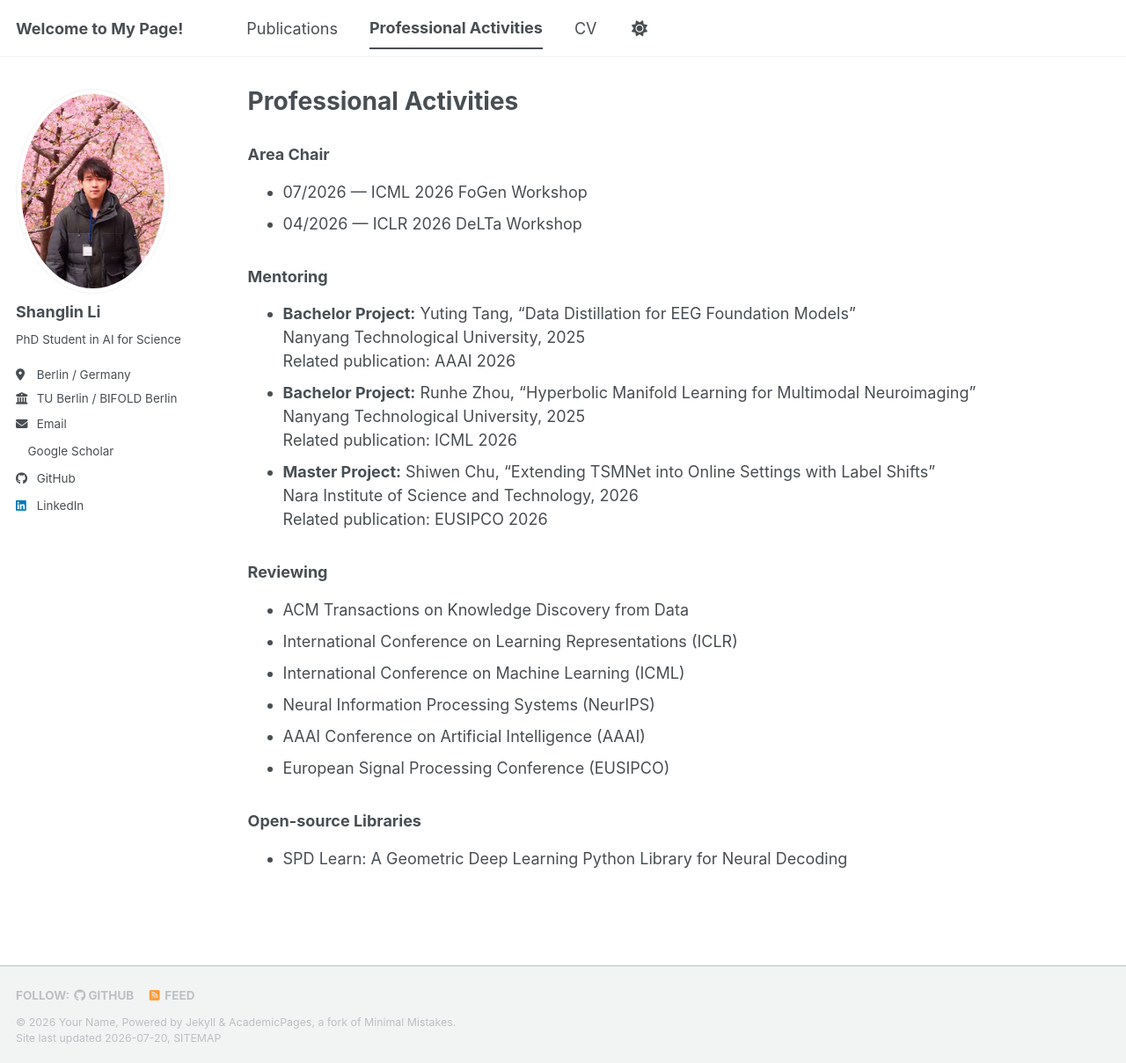
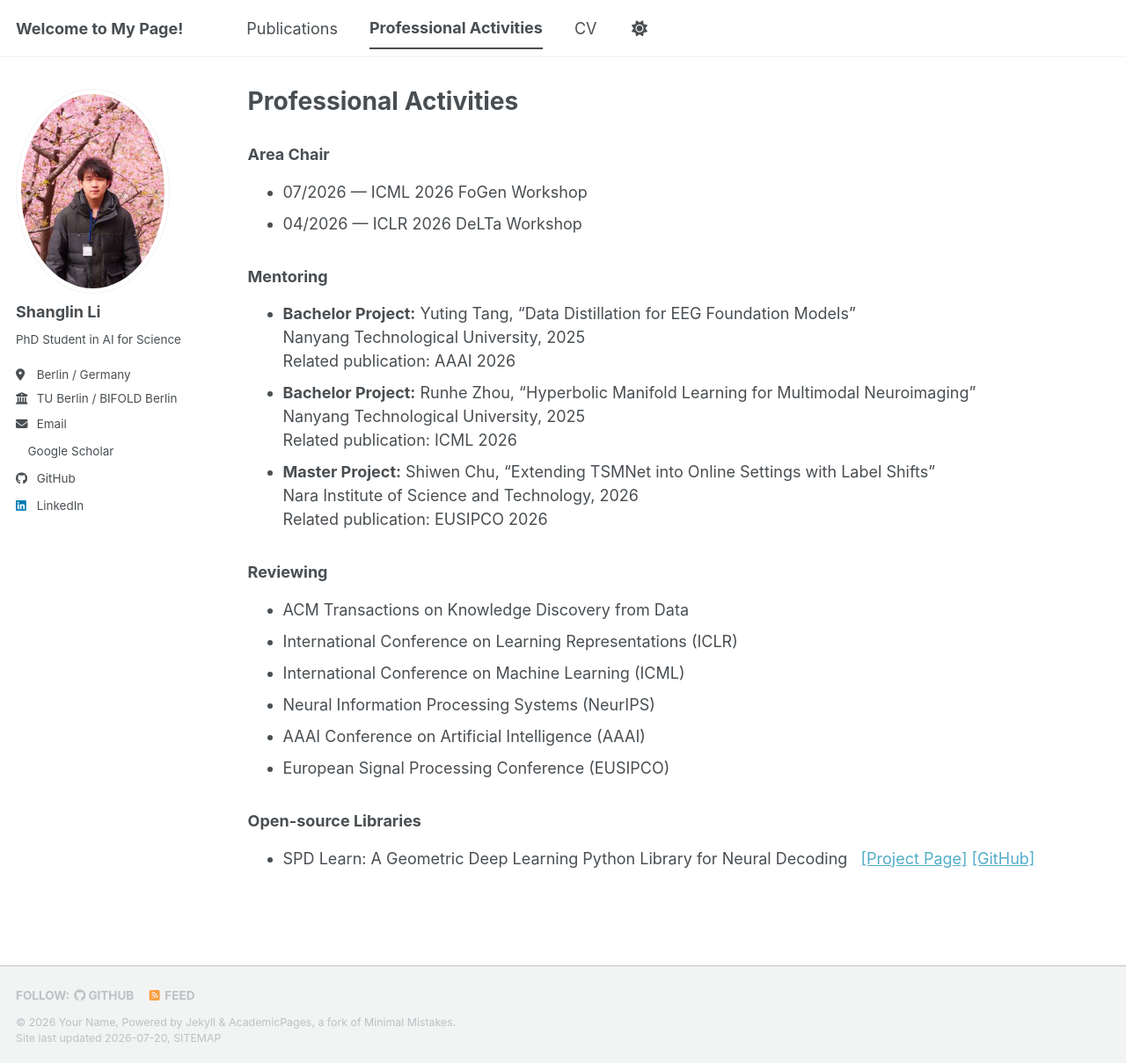
Before and after one commit to fightlesliefigt/fightlesliefigt.github.io, a Jekyll site: the page built from _pages/portfolio.html, in a window 1280 px wide and 1209 px high. Shown: the whole window at 88% size. Built offline with Jekyll 4.4.1, drawn with Linux system fonts in a browser that asks for light colours; a style sheet for code colours, icons or effects is not loaded.

Commit message:
Update portfolio.html

```diff
--- a/_pages/portfolio.html
+++ b/_pages/portfolio.html
@@ -48,5 +48,10 @@ author_profile: true
 
 <h3>Open-source Libraries</h3>
 <ul>
-  <li>SPD Learn: A Geometric Deep Learning Python Library for Neural Decoding</li>
+  <li>
+    SPD Learn: A Geometric Deep Learning Python Library for Neural Decoding
+    &nbsp;
+    <a href="https://spdlearn.org/index.html">[Project Page]</a>
+    <a href="https://github.com/spdlearn/spd_learn">[GitHub]</a>
+  </li>
 </ul>
```
